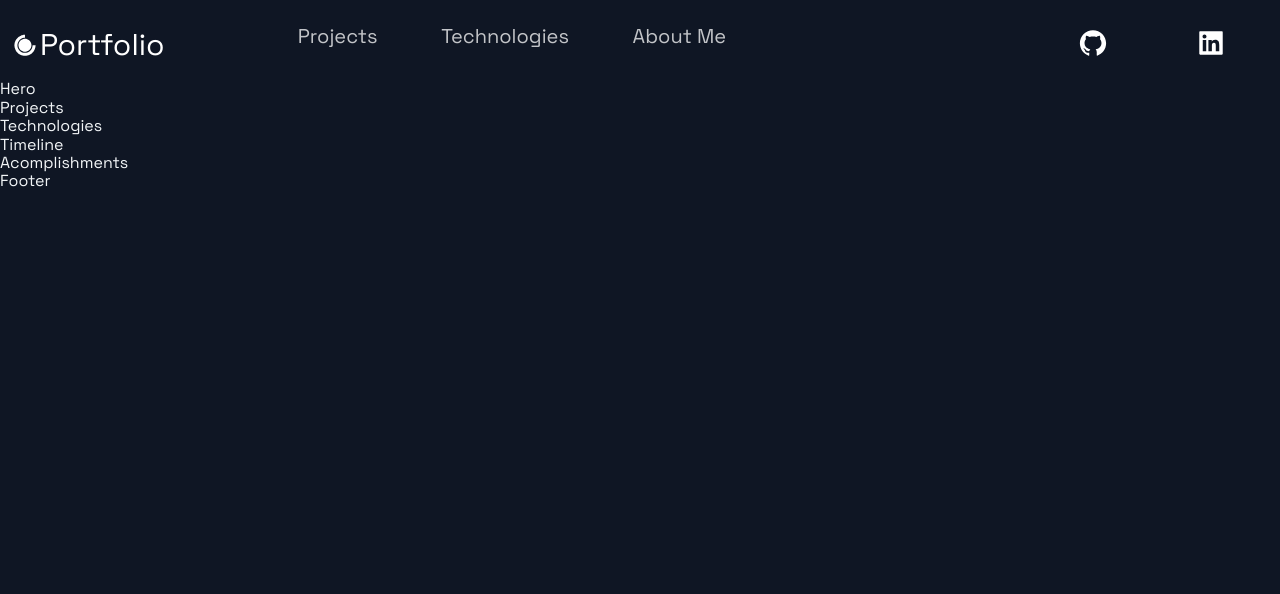
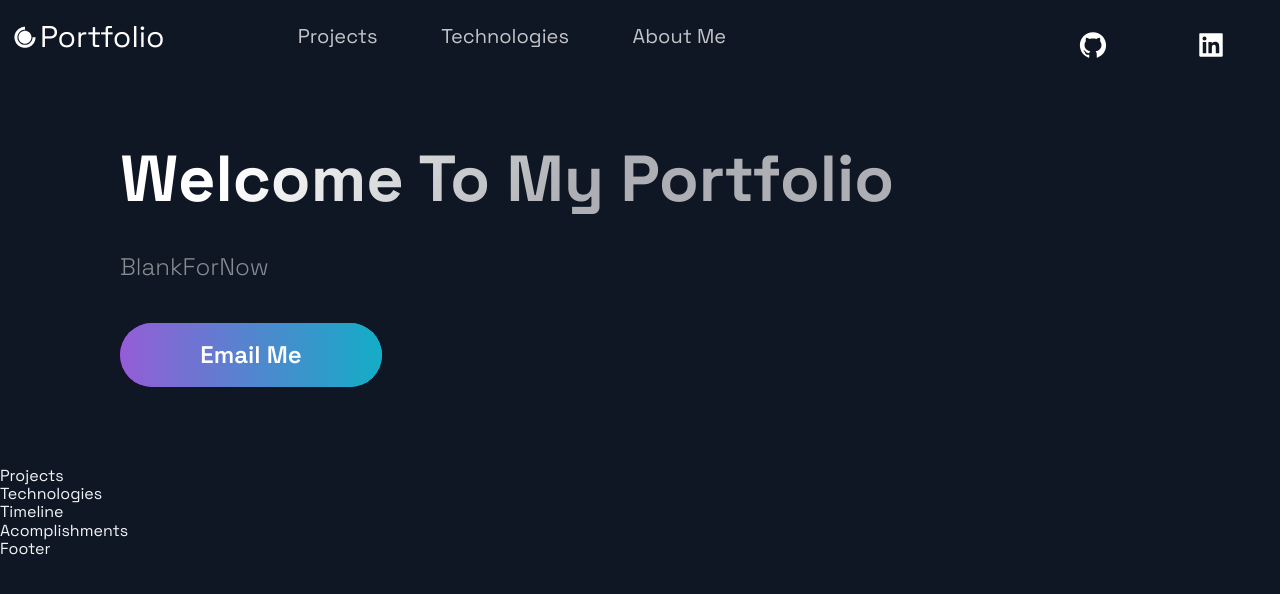
Before and after one commit to KJKhalil/Portfolio, a Next.js app: page / in a window 1280 px wide. Shown: the top 594 px of the page. Built offline with nearby package versions, Linux system fonts and the light colour scheme.

Commit message:
Started Hero.js. Added title, text, And a button

```diff
--- a/src/components/Header/Header.js
+++ b/src/components/Header/Header.js
@@ -7,7 +7,7 @@ import { Container, Div1, Div2, Div3, NavLink, SocialIcons, Span } from './Heade
 const Header = () =>  (
   <Container>
     <Div1>
-      <Link href='/' style={{ display:'flex', alignItems:'center', color:'white' }}>
+      <Link href='/' style={{ display:'flex', alignItems:'center', color:'white', marginBottom:'20px' }}>
         <DiCssdeck size='3rem'/><Span>Portfolio</Span>
       </Link>
     </Div1>
--- a/src/components/Hero/Hero.js
+++ b/src/components/Hero/Hero.js
@@ -1,13 +1,23 @@
 import React from 'react';
-
 import { Section, SectionText, SectionTitle } from '../../styles/GlobalComponents';
 import Button from '../../styles/GlobalComponents/Button';
 import { LeftSection } from './HeroStyles';
 
-const Hero = (props) => (
-  <div>
-    Hero
-  </div>
+const Hero = () => (
+  <Section row nopadding>
+    <LeftSection>
+
+      <SectionTitle main center>
+        Welcome To My Portfolio
+      </SectionTitle>
+
+      <SectionText>
+        BlankForNow
+      </SectionText>
+
+      <Button onClick={() => window.location.href = 'khalil.j.khalil2@gmail.com'}>Email Me</Button>
+    </LeftSection>
+  </Section>
 );
 
 export default Hero;
```
